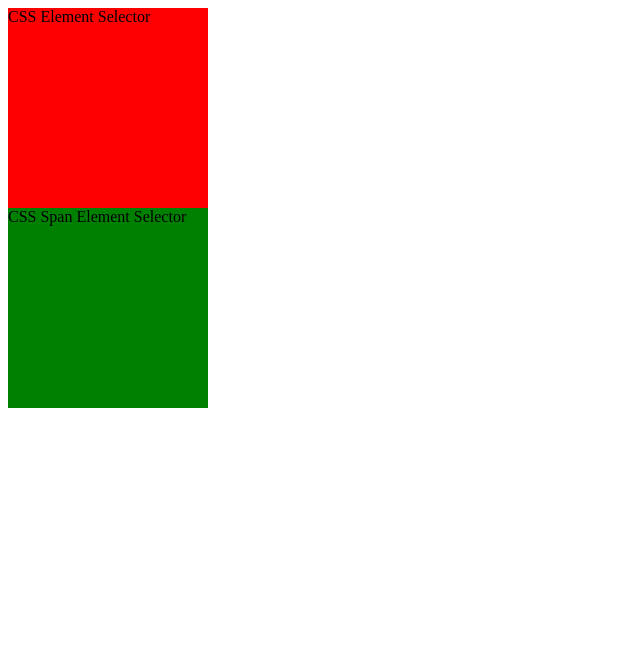
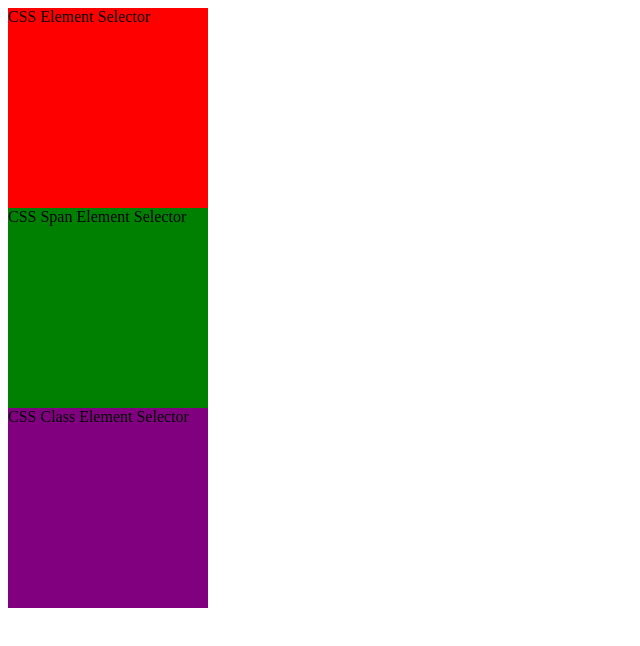
Before and after one commit to bk8238/css-selectors, a plain HTML site: page index.html in a window 1280 px wide. Shown: the whole page, without its empty margins (0-640 px from the left). Drawn offline with Linux system fonts and the light colour scheme.

Commit message:
class addition

```diff
--- a/index.html
+++ b/index.html
@@ -16,11 +16,18 @@
                 height: 200px;
                 background-color: green;
             }
+            span.b1{
+                display:block;
+                width: 200px;
+                height: 200px;
+                background-color: purple;
+            }
 
         </style>
     </head>
     <body>
         <div>CSS Element Selector</div>
         <span id="a1">CSS Span Element Selector</span>
+        <span class="b1">CSS Class Element Selector</span>
     </body>
     </html>
```
